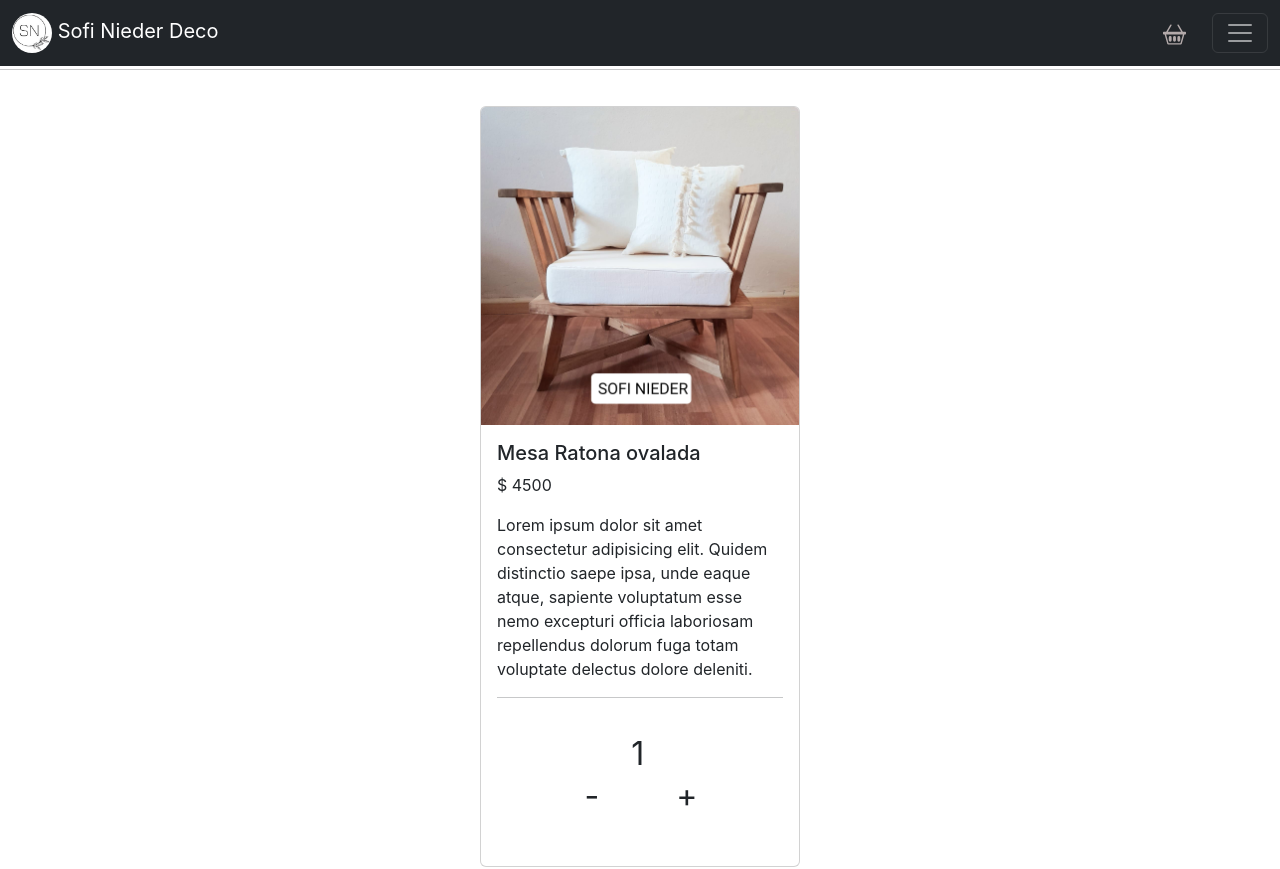
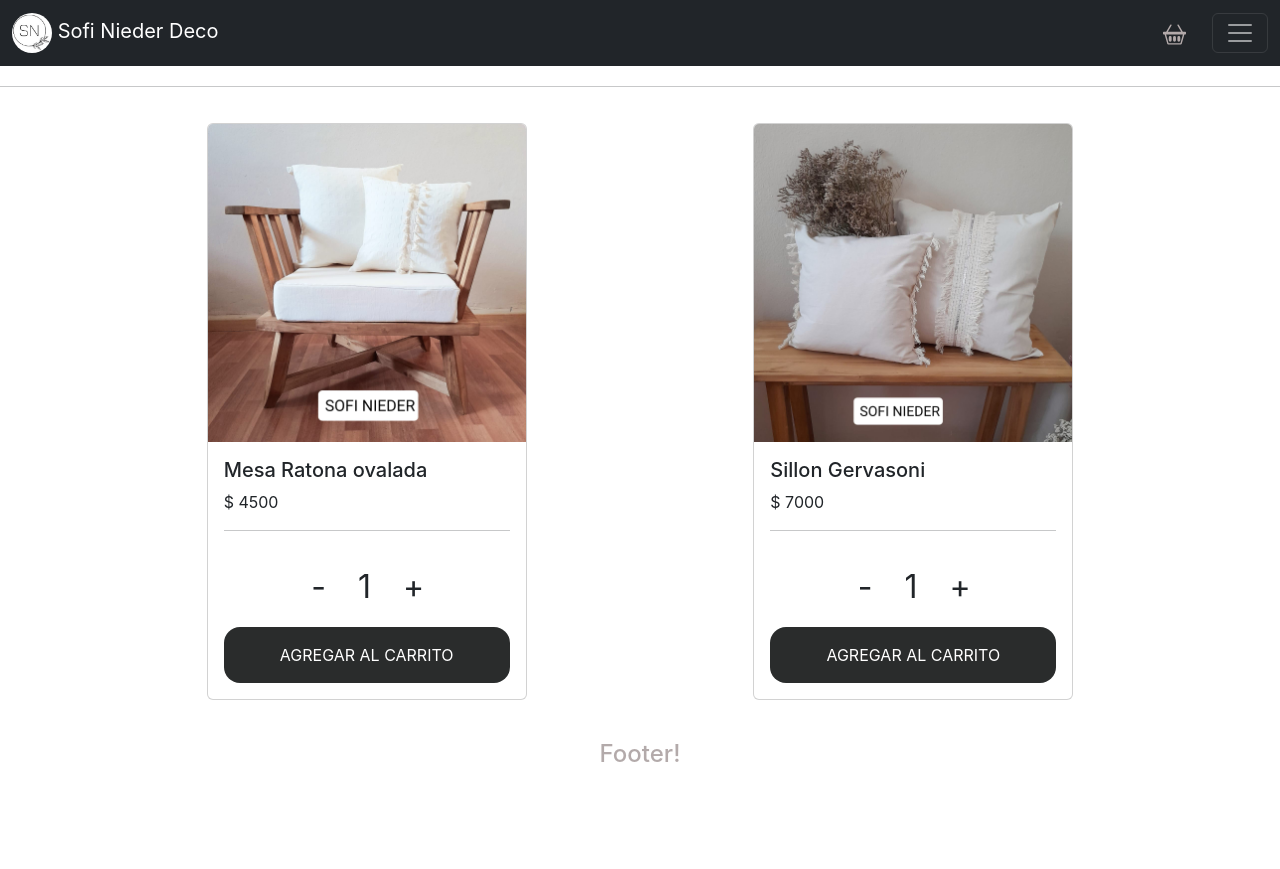
Before and after one commit to niederhausertomas/sofi-nieder-app-React-CoderHouse, a React (Create React App) app: page /category/1 in a window 1280 px wide. Shown: the top 869 px of the page. After the commit the page ends 800 px from the top, so only its background shows below. Built offline with nearby package versions, Linux system fonts and the light colour scheme.

Commit message:
filtrados por categorias en el nav

```diff
--- a/src/components/ItemCategoriaContainer/ItemCategoriaContainer.jsx
+++ b/src/components/ItemCategoriaContainer/ItemCategoriaContainer.jsx
@@ -3,31 +3,36 @@ import {useParams} from "react-router-dom";
 import React, { useEffect, useState } from "react";
 import {getFetch} from "../../Mock";
 import './ItemCategoriaContainer.css';
-import ItemDetail from "../ItemDetail/ItemDetail";
+import ItemList from "../ItemList/ItemList";
+
+
 
 
 const ItemCategoriaContainer = ()=>{
 
-    const [producto, setProducto] = useState([])
+const [Productos, setProductos] = useState([])
 const [loading, setLoading ] = useState(true)
 
 const {categoria} = useParams();
-
 useEffect(()=>{
     getFetch
-        .then((respuesta)=>setProducto(respuesta.find(prod=>prod.categoria === categoria)))
+    .then ((respuesta)=>{const productosArray= respuesta.filter(prod=>prod.categoria === categoria);
+        setProductos(productosArray);
+    })
     .finally(()=> setLoading(false))
-},[])
+},[categoria])
 
 return (
     <div>
-            {loading ? <h2 className="cargando">CARGANDO...</h2>
+
+         <hr />
+        {loading ? <h1 className="cargando">CARGANDO...</h1>
         :
         <div>
-            <h2 className="titulo">{producto.categoria}</h2>
+        <h2 className="titulo">PRODUCTOS</h2>
         <hr />
-            <div className="itemdetail">
-            <ItemDetail producto = {producto}/>
+        <div className="lista">
+        <ItemList Prod = {Productos}/>
         </div>
         </div>
         }
--- a/src/components/ItemCount/ItemCount.jsx
+++ b/src/components/ItemCount/ItemCount.jsx
@@ -24,14 +24,10 @@ const ItemCount = ({stock, initial, onAdd})=>{
         <>
             <div className="containerButton">
                 <div className="Boton1" onClick={restar}> - </div>
-
                     <label> {count} </label>
-
                 <div className="Boton1" onClick={sumar}> + </div>
             </div>
                 <button className="Agregar" onClick={AgregarCantidad}> AGREGAR AL CARRITO </button>
-
-
         </>
     )
 }
--- a/src/components/ItemDetail/ItemDetail.jsx
+++ b/src/components/ItemDetail/ItemDetail.jsx
@@ -12,8 +12,7 @@ const ItemDetail = ({producto})=>{
             <div className="card-body">
                 <h5 className="card-title">{producto.nombre}</h5>
                 <p className="card-text"> $ {producto.precio}</p>
-                <p>Lorem ipsum dolor sit amet consectetur adipisicing elit. Quidem distinctio saepe ipsa, unde eaque atque, sapiente voluptatum esse nemo excepturi officia laboriosam repellendus dolorum fuga totam voluptate delectus dolore deleniti.</p>
-                <hr/>
+                <p>Lorem ipsum dolor sit amet consectetur adipisicing elit.  repellendus dolorum fuga totam voluptate delectus dolore deleniti.</p>
                 <ItemCount stock = {5} initial = {1} onAdd = {onAdd} />
             </div>
         </div>
--- a/src/components/ItemDetailContainer/ItemDetailContainer.jsx
+++ b/src/components/ItemDetailContainer/ItemDetailContainer.jsx
@@ -17,7 +17,7 @@ const ItemDetailContainer = ()=>{
         getFetch
         .then((respuesta)=>setProducto(respuesta.find(prod=>prod.Id === id)))
         .finally(()=> setLoading(false))
-},[])
+},[id])
 
     return (
         <div>
```
Also changed, not shown: src/Mock.jsx (+0 -8 lines). Lines whose indentation alone changed are shown as unchanged.
